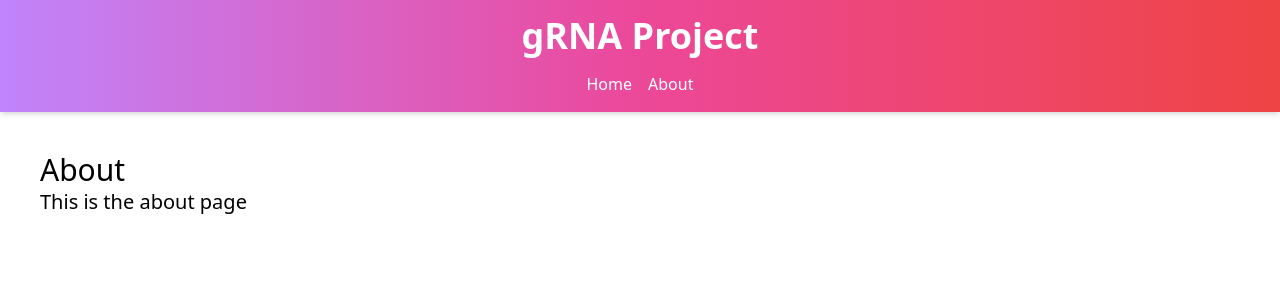
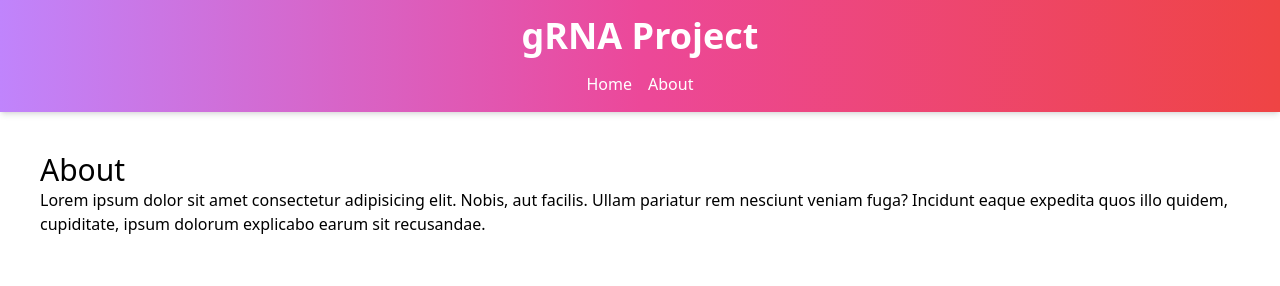
Before and after one commit to Jaspervanes-github/CapstoneProject_Guide-RNA, an Angular app in the folder fullstack/frontend/grna/: page /about in a window 1280 px wide. Shown: the top 286 px of the page. Built offline with nearby package versions, Linux system fonts and the light colour scheme.

Commit message:
Lorem ipsum

```diff
--- a/fullstack/frontend/grna/src/app/views/about/about.component.html
+++ b/fullstack/frontend/grna/src/app/views/about/about.component.html
@@ -1,4 +1,6 @@
 <div class="m-10">
     <h1 class="text-3xl">About</h1>
-    <p class="text-xl">This is the about page</p>
+    <p>
+        Lorem ipsum dolor sit amet consectetur adipisicing elit. Nobis, aut facilis. Ullam pariatur rem nesciunt veniam fuga? Incidunt eaque expedita quos illo quidem, cupiditate, ipsum dolorum explicabo earum sit recusandae.
+    </p>
 </div>
```
